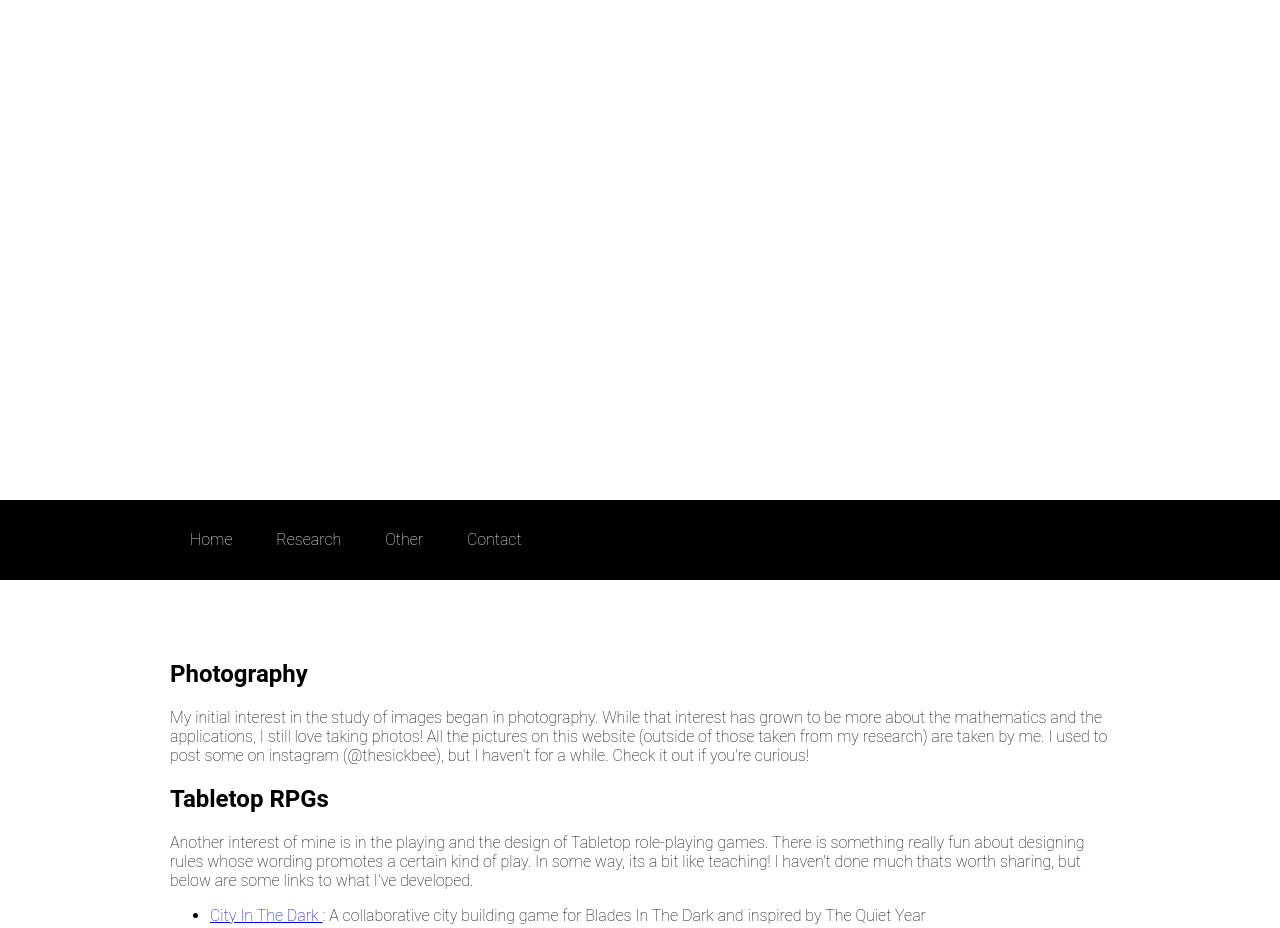
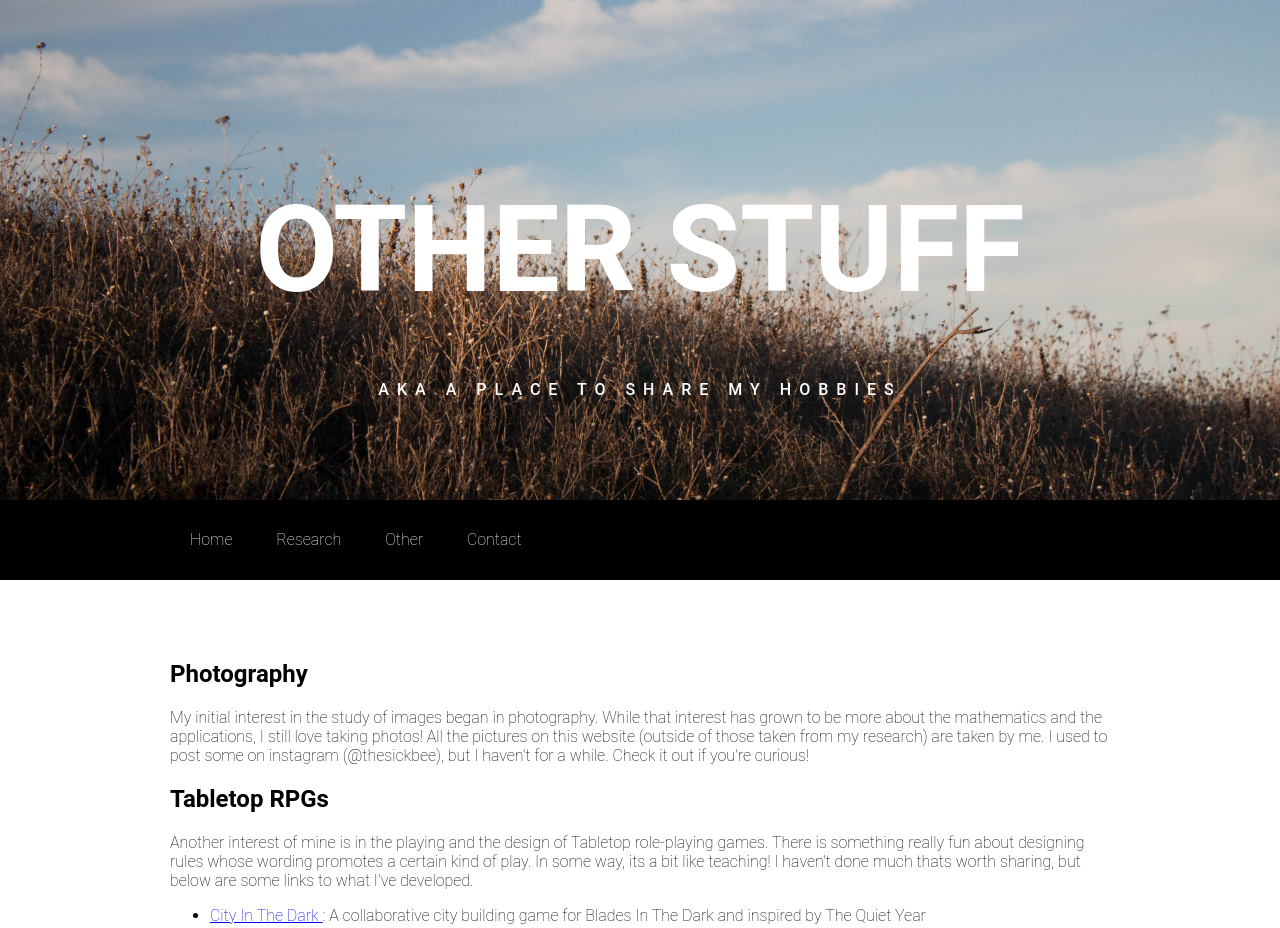
Before and after one commit to bhurat/bhurat.github.io, a plain HTML site: page basOther.html in a window 1280 px wide. Shown: the top 928 px of the page. Drawn offline with Linux system fonts and the light colour scheme.

Commit message:
url for css
Fixing URLs in css

```diff
--- a/css/basContact.css
+++ b/css/basContact.css
@@ -15,7 +15,7 @@ body {
 }
 
 .header {
-  background: url(./Bridge.jpg) no-repeat center center;
+  background: url(../Figures/Bridge.jpg) no-repeat center center;
   background-size: cover;
   height: 500px;
   text-align: center;
--- a/css/basHome.css
+++ b/css/basHome.css
@@ -15,7 +15,7 @@ body {
 }
 
 .header {
-  background: url(./Figures/LA_Factory.jpg) no-repeat center center;
+  background: url(../Figures/LA_Factory.jpg) no-repeat center center;
   background-size: cover;
   height: 800px;
   text-align: center;
--- a/css/basOther.css
+++ b/css/basOther.css
@@ -15,7 +15,7 @@ body {
 }
 
 .header {
-  background: url(./Figures/Wheat.jpg) no-repeat center center;
+  background: url(../Figures/Wheat.jpg) no-repeat center center;
   background-size: cover;
   height: 500px;
   text-align: center;
--- a/css/basResearch.css
+++ b/css/basResearch.css
@@ -15,7 +15,7 @@ body {
 }
 
 .header {
-  background: url(./Figures/Tree.jpg) no-repeat center center;
+  background: url(../Figures/Tree.jpg) no-repeat center center;
   background-size: cover;
   height: 500px;
   text-align: center;
```
